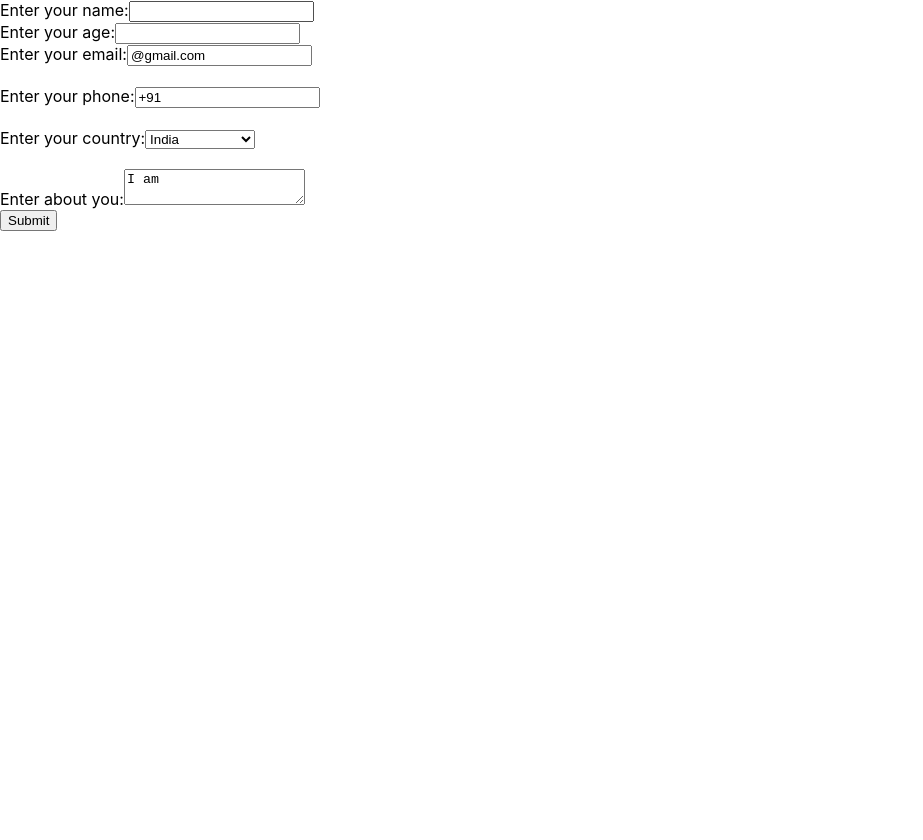
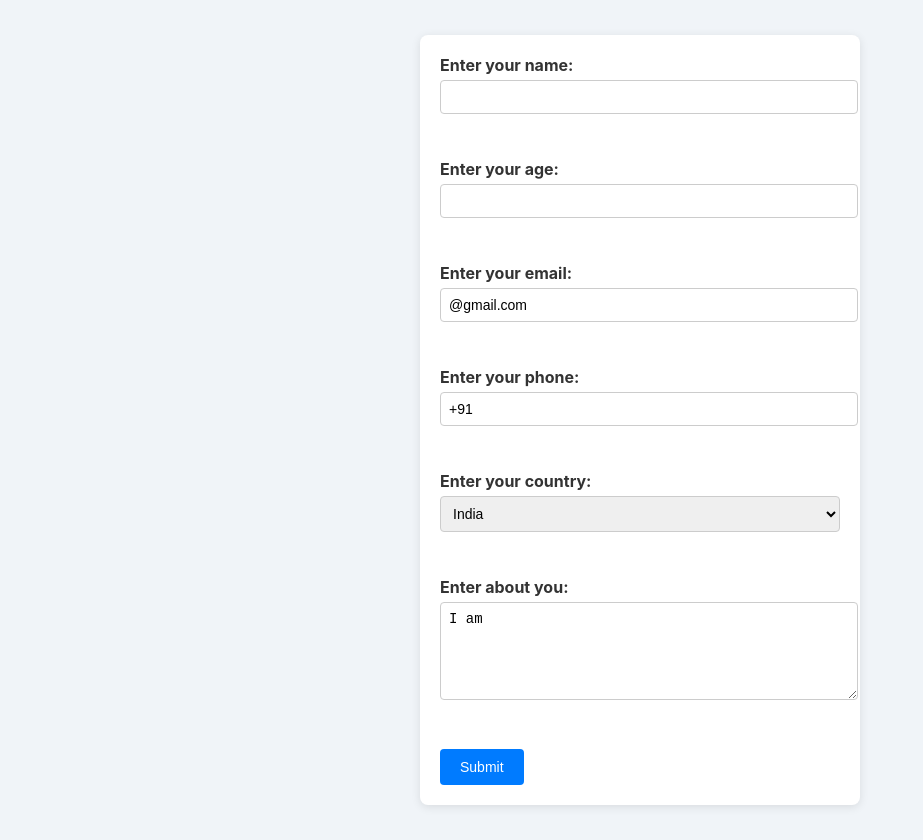
Before and after one commit to mahesfsp/react-tutorial, a React (Create React App) app: page / in a window 1280 px wide. Shown: the whole page, without its empty margins (0-923 px from the left). Before the commit the page ends 800 px from the top, so only its background shows below. Built offline with nearby package versions, Linux system fonts and the light colour scheme.

Commit message:
form component with styling

```diff
--- a/src/components/FormComponent.js
+++ b/src/components/FormComponent.js
@@ -1,12 +1,26 @@
 import { useState } from "react";
 
 function Form() {
-  const [inputs, setInputs] = useState({phone:"+91",email:"@gmail.com",country:"India",about:"I am"});
+  const [inputs, setInputs] = useState({
+    name: "",
+    age: "",
+    phone: "+91",
+    email: "@gmail.com",
+    country: "India",
+    about: "I am",
+  });
 
   function handleSubmit(e) {
     e.preventDefault();
     console.log("Form submitted");
-    console.log("Current state:", inputs.name, inputs.email, inputs.age,inputs.country,inputs.phone);
+    console.log(
+      "Current state:",
+      inputs.name,
+      inputs.email,
+      inputs.age,
+      inputs.country,
+      inputs.phone
+    );
   }
 
   function handleChange(event) {
@@ -18,57 +32,59 @@ function Form() {
   }
 
   return (
-    <>
-      <form onSubmit={handleSubmit}>
-        <label>
+    <div style={styles.formContainer}>
+      <form onSubmit={handleSubmit} style={styles.form}>
+        <label style={styles.label}>
           Enter your name:
           <input
             type="text"
             name="name"
             value={inputs.name || ""}
             onChange={handleChange}
+            style={styles.input}
           />
         </label>
         <br />
-        <label>
+        <label style={styles.label}>
           Enter your age:
           <input
             type="text"
             name="age"
             value={inputs.age || ""}
             onChange={handleChange}
+            style={styles.input}
           />
         </label>
         <br />
-        <label>
+        <label style={styles.label}>
           Enter your email:
           <input
             type="text"
             name="email"
             value={inputs.email || ""}
             onChange={handleChange}
+            style={styles.input}
           />
         </label>
         <br />
-        <br />
-        <label>
+        <label style={styles.label}>
           Enter your phone:
           <input
             type="text"
             name="phone"
             value={inputs.phone || ""}
             onChange={handleChange}
+            style={styles.input}
           />
         </label>
         <br />
-        <br />
-        <label>
+        <label style={styles.label}>
           Enter your country:
           <select
-
             name="country"
             value={inputs.country || ""}
             onChange={handleChange}
+            style={styles.select}
           >
             <option value="">Select Country</option>
             <option value="Dubai">Dubai</option>
@@ -77,21 +93,79 @@ function Form() {
           </select>
         </label>
         <br />
-        <br />
-        <label>
+        <label style={styles.label}>
           Enter about you:
           <textarea
-            type="text"
             name="about"
             value={inputs.about || ""}
             onChange={handleChange}
+            style={styles.textarea}
           />
         </label>
         <br />
-        <input type="submit" value="Submit" />
+        <input type="submit" value="Submit" style={styles.submitButton} />
       </form>
-    </>
+    </div>
   );
 }
 
+const styles = {
+  formContainer: {
+    display: "flex",
+    justifyContent: "center",
+    alignItems: "center",
+    minHeight: "100vh",
+    backgroundColor: "#f0f4f8",
+    padding: "20px",
+  },
+  form: {
+    backgroundColor: "#ffffff",
+    padding: "20px",
+    borderRadius: "8px",
+    boxShadow: "0 2px 10px rgba(0, 0, 0, 0.1)",
+    maxWidth: "400px",
+    width: "100%",
+  },
+  label: {
+    display: "block",
+    marginBottom: "10px",
+    fontWeight: "bold",
+    color: "#333",
+  },
+  input: {
+    width: "100%",
+    padding: "8px",
+    margin: "5px 0 15px 0",
+    borderRadius: "4px",
+    border: "1px solid #ccc",
+    fontSize: "14px",
+  },
+  select: {
+    width: "100%",
+    padding: "8px",
+    margin: "5px 0 15px 0",
+    borderRadius: "4px",
+    border: "1px solid #ccc",
+    fontSize: "14px",
+  },
+  textarea: {
+    width: "100%",
+    padding: "8px",
+    margin: "5px 0 15px 0",
+    borderRadius: "4px",
+    border: "1px solid #ccc",
+    fontSize: "14px",
+    minHeight: "80px",
+  },
+  submitButton: {
+    padding: "10px 20px",
+    backgroundColor: "#007bff",
+    color: "#fff",
+    border: "none",
+    borderRadius: "4px",
+    cursor: "pointer",
+    fontSize: "14px",
+  },
+};
+
 export default Form;
```
